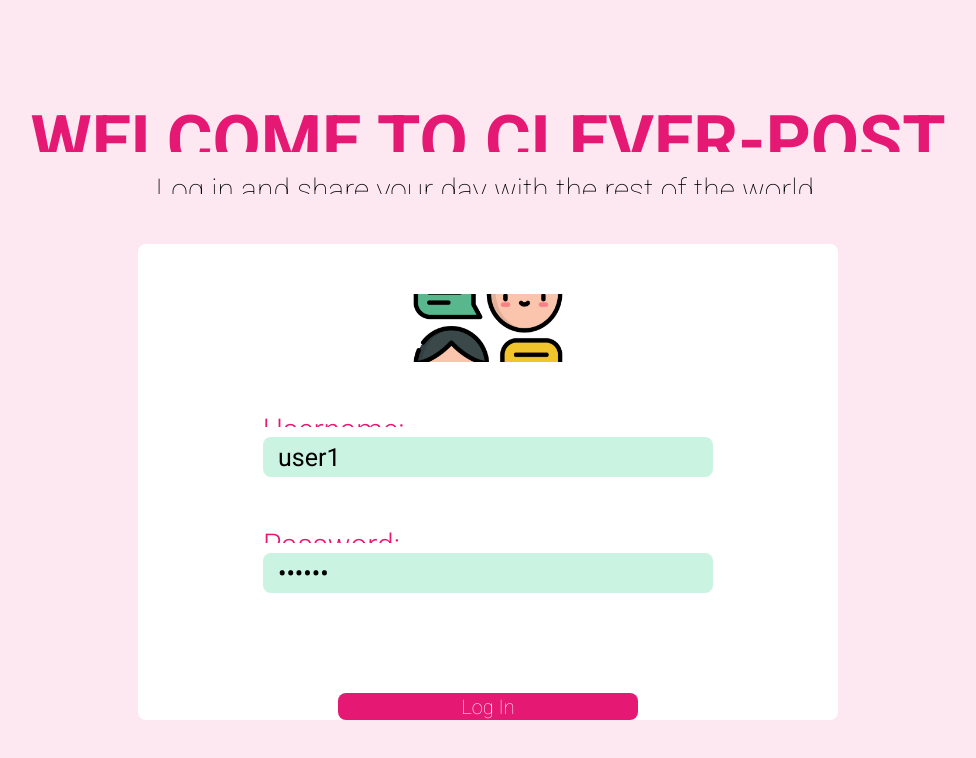
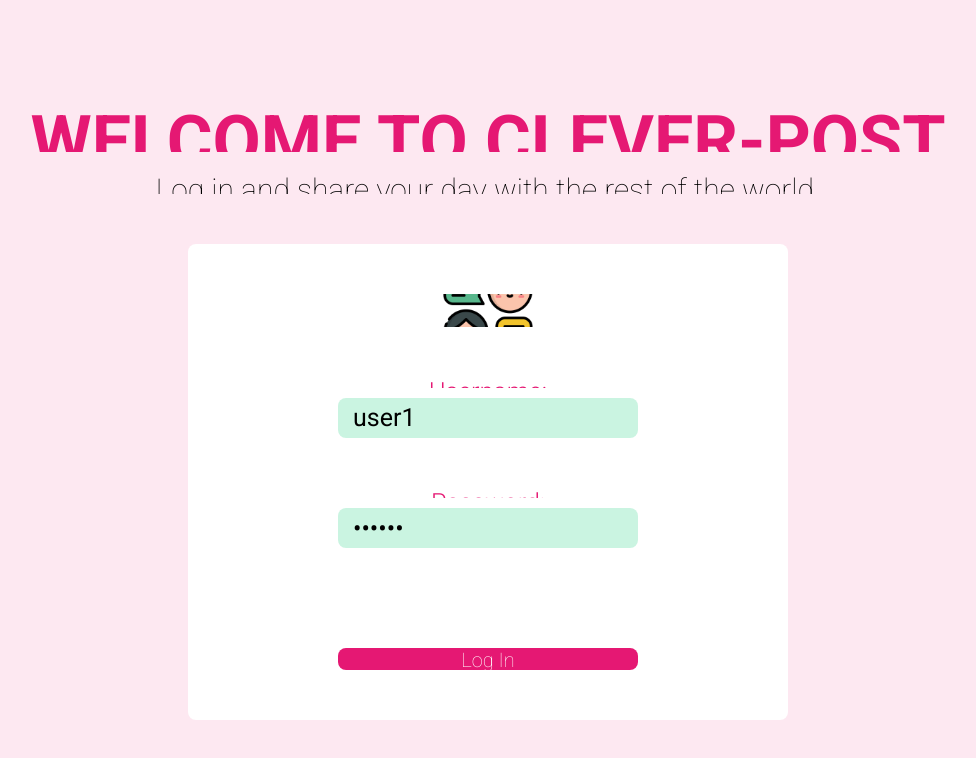
Before and after one commit to belenjn/clever-post, a React (Vite) app: page /login in a window 1536 px wide. Shown: the top 758 px of the page, without its empty margins (280-1256 px from the left). Built offline with nearby package versions, Linux system fonts and the light colour scheme.

Commit message:
Some styles in Login edited

```diff
--- a/src/styles/App.css
+++ b/src/styles/App.css
@@ -527,6 +527,9 @@ body {
 }
 
 @media only screen and (min-width: 810px) {
+  .login .login__data--container {
+    width: 500px;
+  }
   .grid {
     background-color: #fde8f1;
     display: -webkit-box;
@@ -611,20 +614,23 @@ body {
     height: 100vh;
   }
   .login .login__data--container {
-    width: 700px;
+    width: 600px;
   }
   .login .login__data--container .login__data--logo {
-    width: 150px;
-    height: 150px;
+    width: 90px;
+    height: 90px;
   }
   .login .login__data--container .login__data--title {
+    text-align: center;
+    font-size: 25px;
     width: 450px;
   }
   .login .login__data--container .login__data--input {
-    width: 450px;
+    width: 300px;
   }
   .login .login__data--container .login__data--button {
     width: 300px;
+    margin-bottom: 50px;
   }
   .sidebar {
     height: 950px;
--- a/src/styles/App.scss
+++ b/src/styles/App.scss
@@ -448,6 +448,12 @@ body {
 }
 
 @media only screen and (min-width: 810px) {
+  .login {
+    .login__data--container {
+      width: 500px;
+    }
+  }
+
   .grid {
     background-color: map-get($colors, "secondary");
     display: flex;
@@ -520,24 +526,28 @@ body {
   .login {
     height: 100vh;
 
+
     .login__data--container {
-      width: 700px;
+      width: 600px;
 
       .login__data--logo {
-        width: 150px;
-        height: 150px;
+        width: 90px;
+        height: 90px;
       }
 
       .login__data--title {
+        text-align: center;
+        font-size: 25px;
         width: 450px;
       }
 
       .login__data--input {
-        width: 450px;
+        width: map-get($sizes, "buttonWidth");
       }
 
       .login__data--button {
         width: map-get($sizes, "buttonWidth");
+        margin-bottom: map-get($sizes, "marginTop");
       }
     }
   }
```
Also changed, not shown: 1 other file (tests, documents, lock files or other folders).
